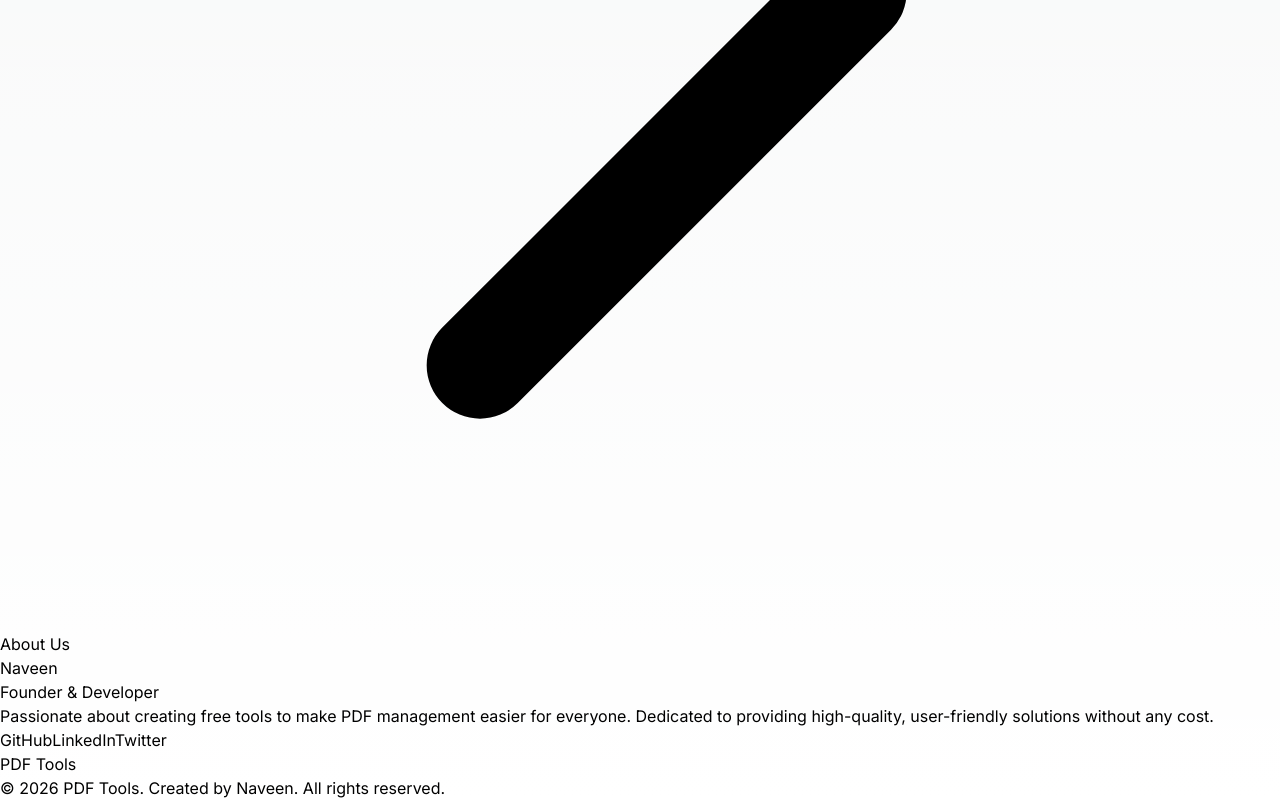
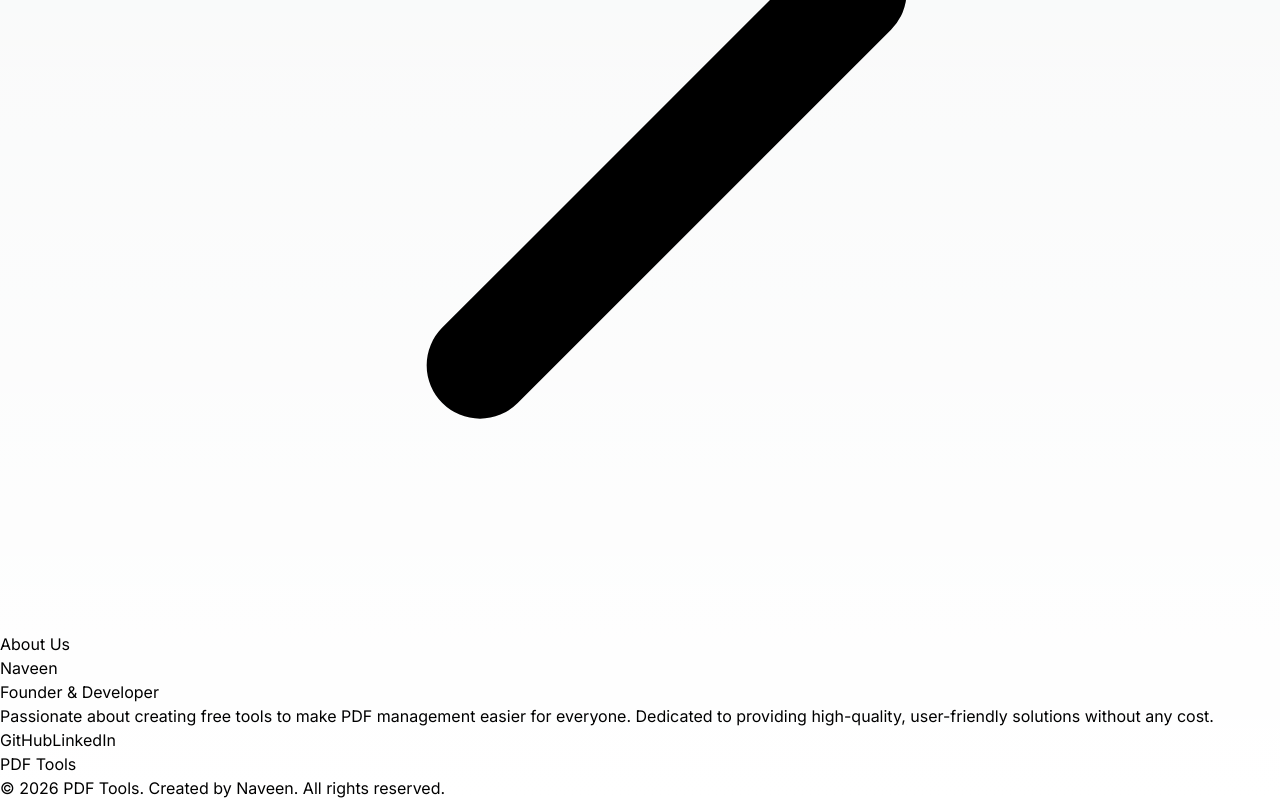
Before and after one commit to seeubot/pdf, a Next.js app: page / in a window 1280 px wide. Shown: the part 5064-5864 px from the top of the page. Built offline with nearby package versions, Linux system fonts and the light colour scheme.

Commit message:
Update About.tsx

```diff
--- a/components/About.tsx
+++ b/components/About.tsx
@@ -44,7 +44,7 @@ export default function About() {
 
               <div className="flex gap-4 justify-center md:justify-start">
                 <a
-                  href="https://github.com"
+                  href="https://github.com/seeubot"
                   target="_blank"
                   rel="noopener noreferrer"
                   className="bg-gray-900 text-white px-4 py-2 rounded-lg hover:bg-gray-700 transition"
@@ -59,14 +59,6 @@ export default function About() {
                 >
                   LinkedIn
                 </a>
-                <a
-                  href="https://twitter.com"
-                  target="_blank"
-                  rel="noopener noreferrer"
-                  className="bg-sky-500 text-white px-4 py-2 rounded-lg hover:bg-sky-600 transition"
-                >
-                  Twitter
-                </a>
               </div>
             </div>
           </div>
```
